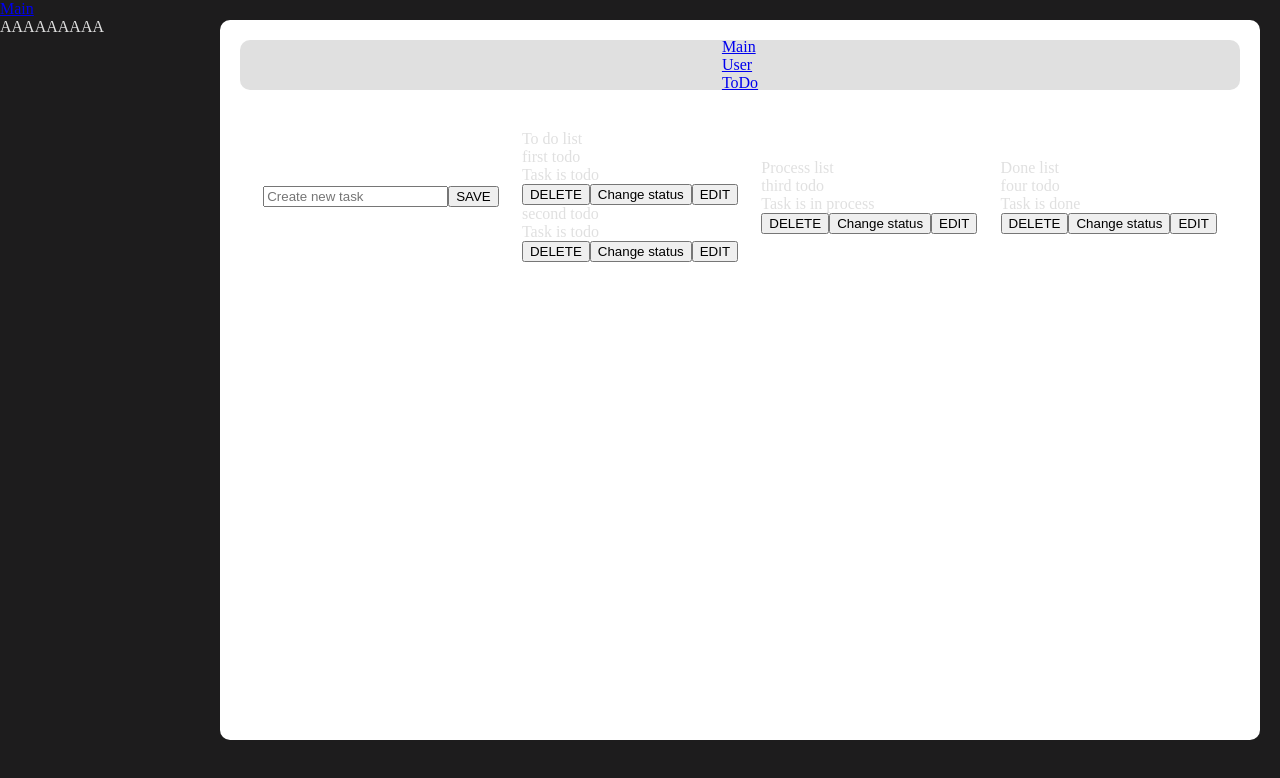
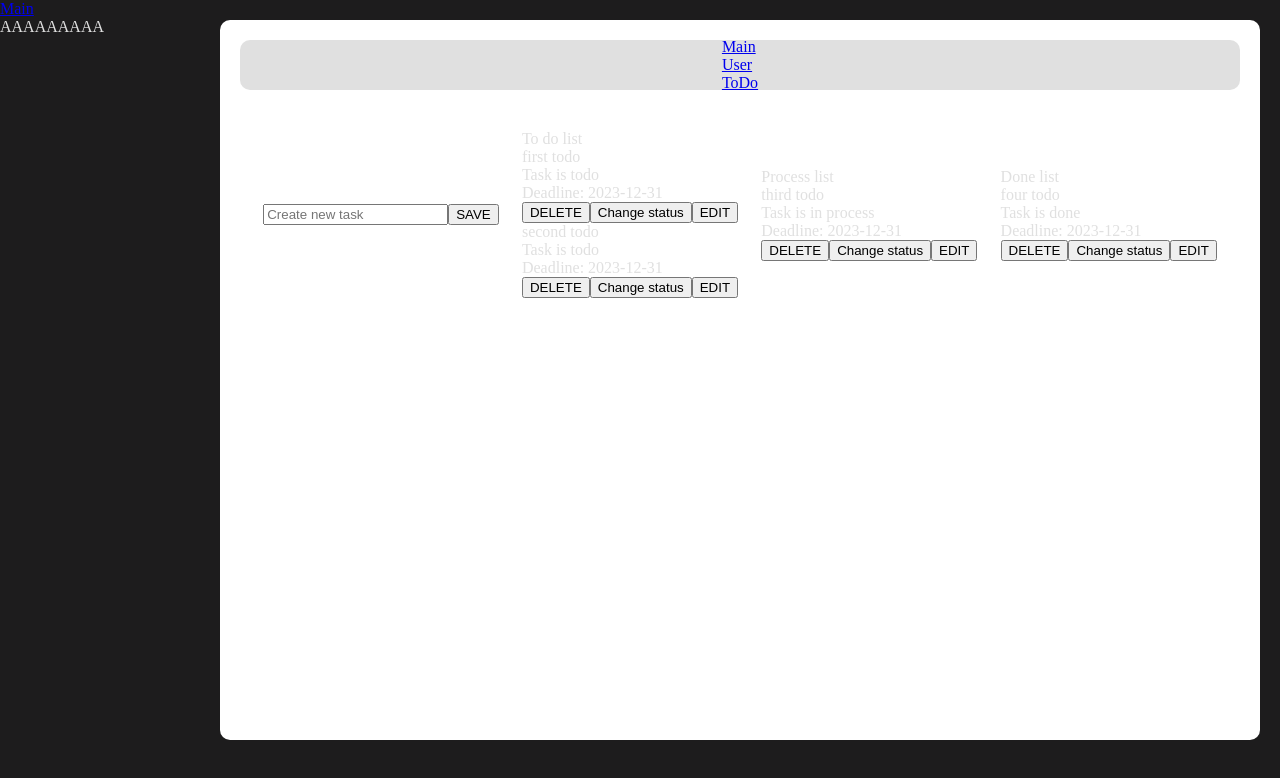
Before and after one commit to mariiawebdeveloper/todoplanner, a React (Create React App) app: page /todo in a window 1280 px wide. Shown: the top 778 px of the page. Built offline with nearby package versions, Linux system fonts and the light colour scheme.

Commit message:
add date

```diff
--- a/src/components/tasks/AddToDoList.jsx
+++ b/src/components/tasks/AddToDoList.jsx
@@ -1,8 +1,9 @@
 import React, { useState } from 'react';
-import { v4 as uuidv4 } from 'uuid'; // Import uuid using v4 alias
+import { v4 as uuidv4 } from 'uuid';
 
 function AddToDoList({ todo, setTodo }) {
     const [value, setValue] = useState('');
+    const [deadline, setDeadline] = useState('');
 
     function saveTodo() {
         setTodo((prevTodo) => [
@@ -12,10 +13,12 @@
                 order: prevTodo.length,
                 title: value,
                 status: 'to do',
+                deadline: deadline,
 
             }
         ]);
         setValue('');
+        setDeadline('');
     }
 
     return (
@@ -23,7 +26,7 @@
             <input
                 placeholder="Create new task"
                 value={value}
-                onChange={(e) => setValue(e.target.value)}
+                onChange={(e) => setDeadline(e.target.value)}
             />
             <button onClick={saveTodo}>SAVE</button>
         </div>
--- a/src/components/tasks/TaskPage.jsx
+++ b/src/components/tasks/TaskPage.jsx
@@ -9,24 +9,28 @@
             order: 1,
             title: 'second todo',
             status: 'to do',
+            deadline: '2023-12-31',
         },
         {
             id: 1,
             order: 0,
             title: 'first todo',
             status: 'to do',
+            deadline: '2023-12-31',
         },
         {
             id: 3,
             order: 2,
             title: 'third todo',
             status: 'in process',
+            deadline: '2023-12-31',
         },
         {
             id: 4,
             order: 1,
             title: 'four todo',
             status: 'done',
+            deadline: '2023-12-31',
         },
     ]);
 
--- a/src/components/tasks/ToDo.jsx
+++ b/src/components/tasks/ToDo.jsx
@@ -108,7 +108,7 @@
                     onDragLeave={(e) => dragEndHandler(e)}
                     onDragEnd={(e) => dragEndHandler(e)}
                     onDragOver={(e) => dragOverHandler(e)}
-                    onDrop={(e) => dropHandler(e, 'to do')} // Замени 'to do' на соответствующий статус
+                    onDrop={(e) => dropHandler(e, 'to do')}
                     className={item.status === true ? 'item-active' : 'item-closed'}
                 >
                     <div className='item-location'>
@@ -119,8 +119,8 @@
                         ) : (
                             <div>{item.title} </div>
                         )}
-                        {/* Используй динамический текст в зависимости от статуса */}
                         <div>{`Task is ${item.status === 'to do' ? 'todo' : item.status}`}</div>
+                        <div>{`Deadline: ${item.deadline}`}</div>
                     </div>
                     {edit === item.id ? (
                         <div>
```
Also changed, not shown: 1 other file (tests, documents, lock files or other folders).
